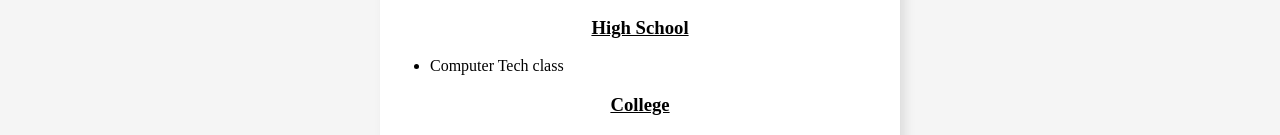
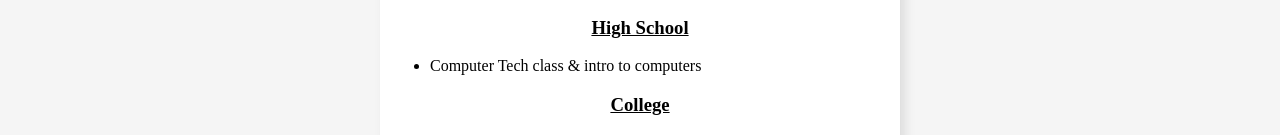
Before and after one commit to KC-LC101-June-22/js-assignment-4-html-me-something-corybdeveloper, a website: page index.html in a window 1280 px wide. Shown: the part 207-342 px from the top of the page. Drawn offline with Linux system fonts and the light colour scheme.

Commit message:
Updated HTML

```diff
--- a/index.html
+++ b/index.html
@@ -14,7 +14,7 @@
             <h2 style="text-align:center; padding:10px;">Re&#769sume&#769</h2>
             <h3><u>High School</u></h3>
             <ul>
-               <li>Computer Tech class</li>
+               <li>Computer Tech class &amp intro to computers</li>
             </ul>
             <h3><u>College</u></h3>
             <ul>
```
